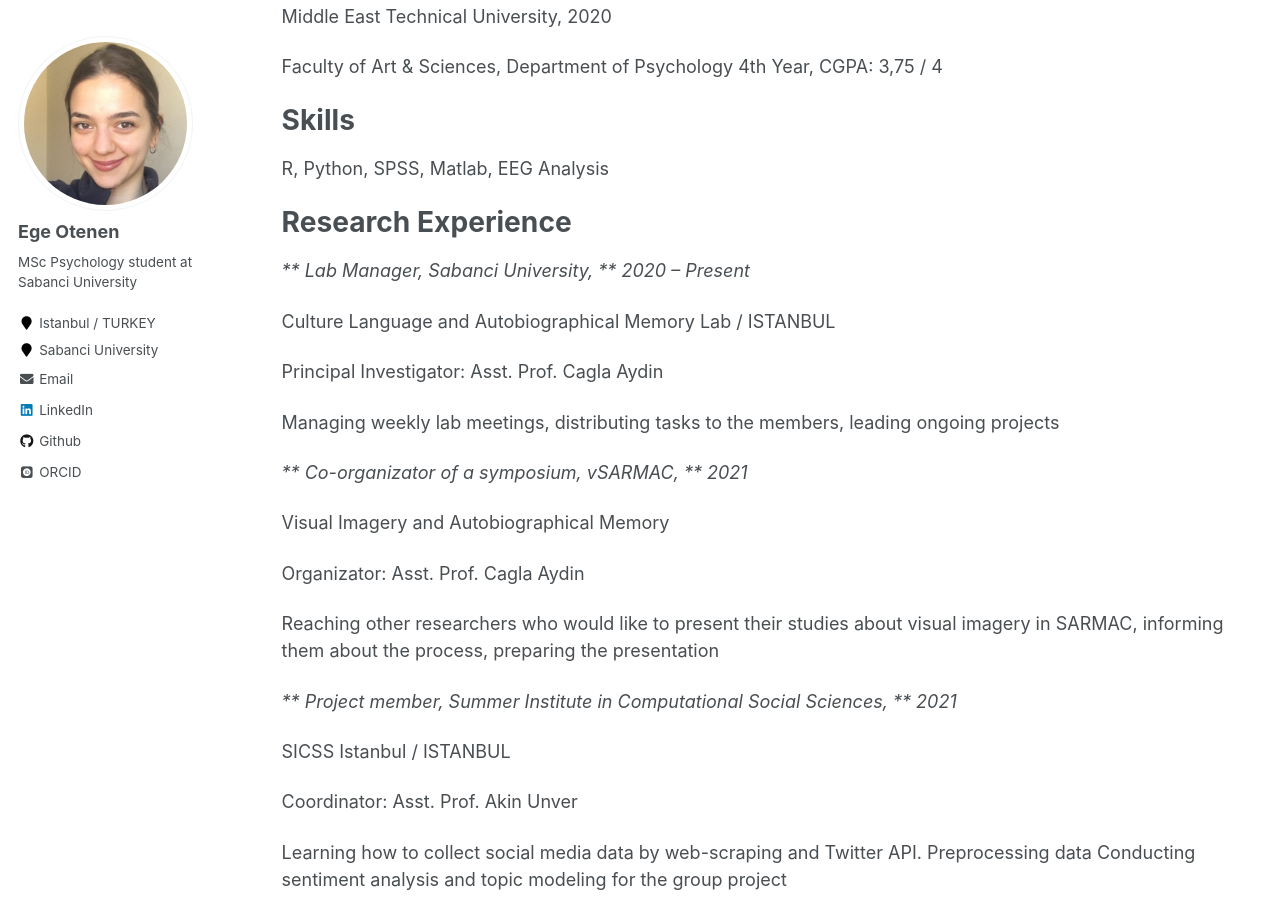
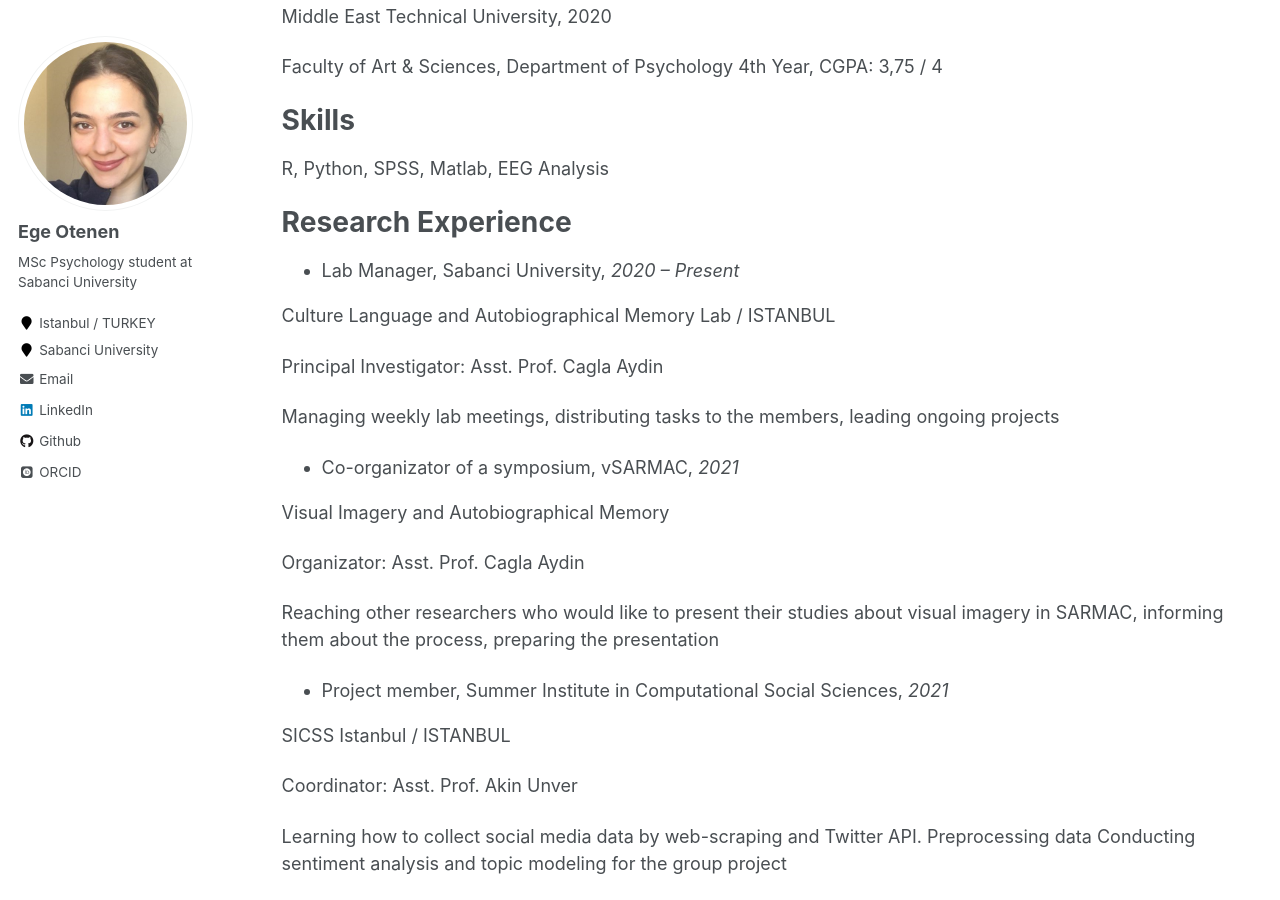
Before and after one commit to egeotenen/egeotenen.github.io, a Jekyll site: the page built from _pages/cv.md, in a window 1280 px wide and 900 px high, scrolled down 310 px. Built offline with Jekyll 4.4.1, drawn with Linux system fonts in a browser that asks for light colours; some web fonts are replaced.

Commit message:
Update cv.md

```diff
--- a/_pages/cv.md
+++ b/_pages/cv.md
@@ -32,7 +32,7 @@ R, Python, SPSS, Matlab, EEG Analysis
 Research Experience
 ======
 
-*** Lab Manager, Sabanci University,	***				                                *2020 – Present*
+* Lab Manager, Sabanci University,				                                *2020 – Present*
 
 Culture Language and Autobiographical Memory Lab / ISTANBUL
 
@@ -40,7 +40,7 @@ Principal Investigator: Asst. Prof. Cagla Aydin
 
 Managing weekly lab meetings, distributing tasks to the members, leading ongoing projects
 
-*** Co-organizator of a symposium, vSARMAC,		***     		   	                        *2021*
+* Co-organizator of a symposium, vSARMAC,		    		   	                        *2021*
 
 Visual Imagery and Autobiographical Memory
 
@@ -48,7 +48,7 @@ Organizator: Asst. Prof. Cagla Aydin
 
 Reaching other researchers who would like to present their studies about visual imagery in SARMAC, informing them about the process,  preparing the presentation
 
-*** Project member, Summer Institute in Computational Social Sciences,    	 ***      *2021*
+* Project member, Summer Institute in Computational Social Sciences,                      *2021*
 
 SICSS Istanbul / ISTANBUL
 
```
